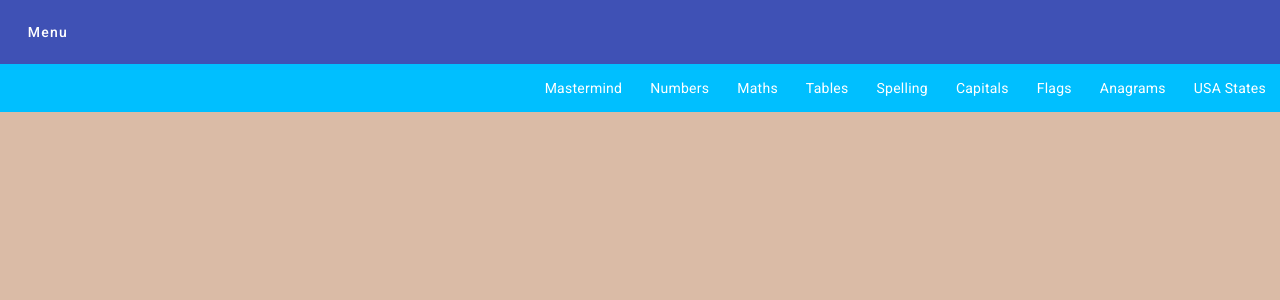
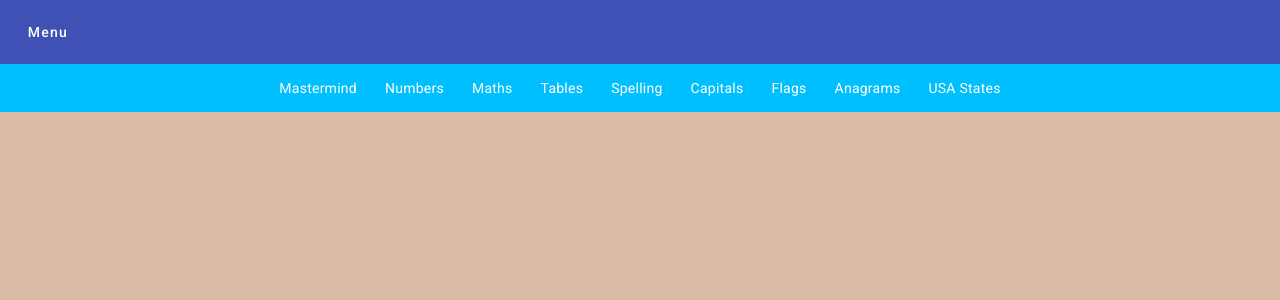
Before and after one commit to kenscoles/sample, an Angular app: page /menu in a window 1280 px wide. Shown: the top 300 px of the page. Built offline with nearby package versions, Linux system fonts and the light colour scheme.

Commit message:
minor css changes

```diff
--- a/src/app/maths2/maths2.component.css
+++ b/src/app/maths2/maths2.component.css
@@ -1,6 +1,5 @@
 :host {
     display: block;
-    background-color: rgb(184, 175, 226);
    }
    .example-container {
     width: 35%;
--- a/src/app/menu/menu.component.css
+++ b/src/app/menu/menu.component.css
@@ -1,11 +1,10 @@
 .navigation {
     display: flex;
     flex-flow: row wrap;
-    justify-content: flex-end;
-
+    justify-content:center;
     list-style: none;
     margin: 0;
-    background: deepskyblue;
+    background:deepskyblue;
   }
 
   .navigation a {
```
